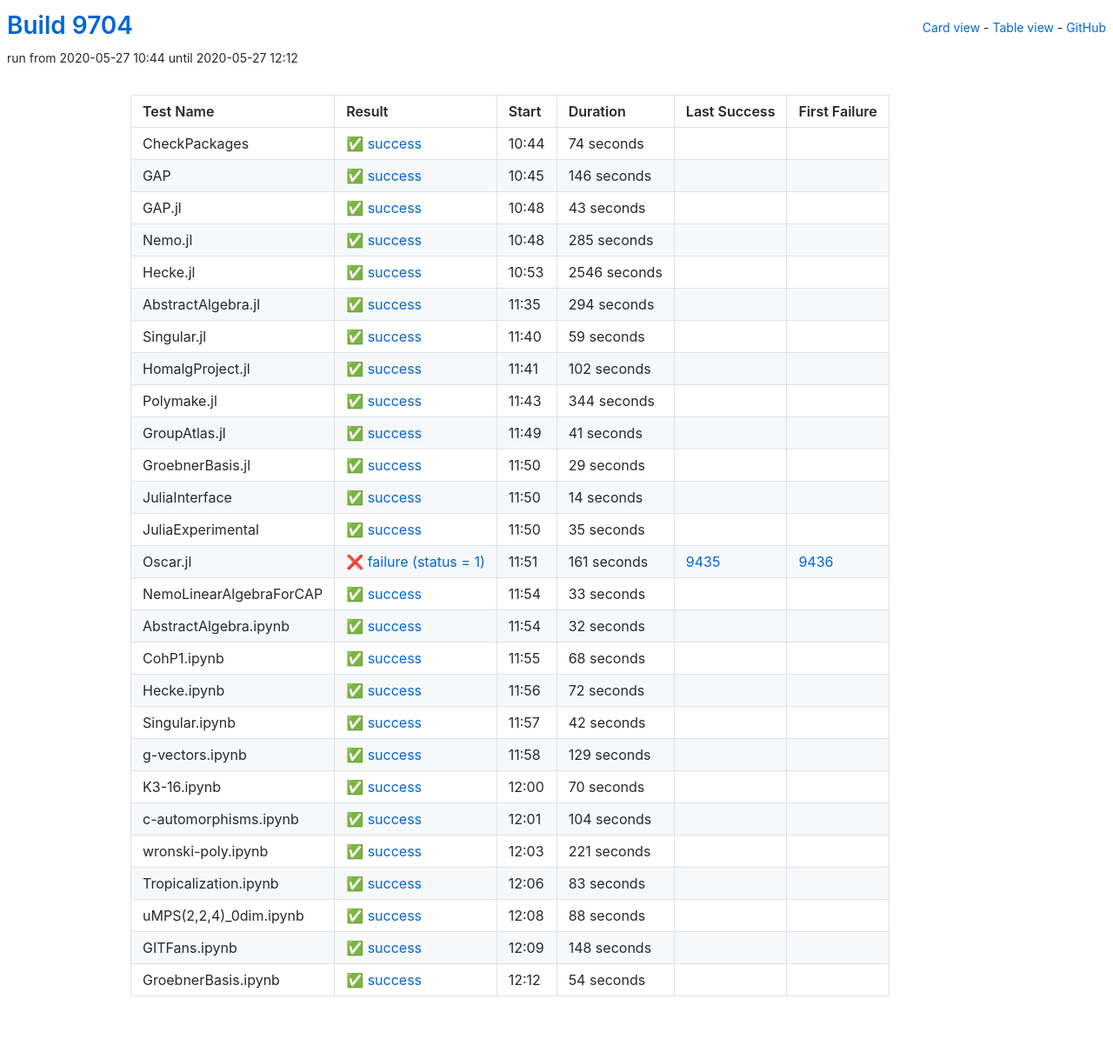
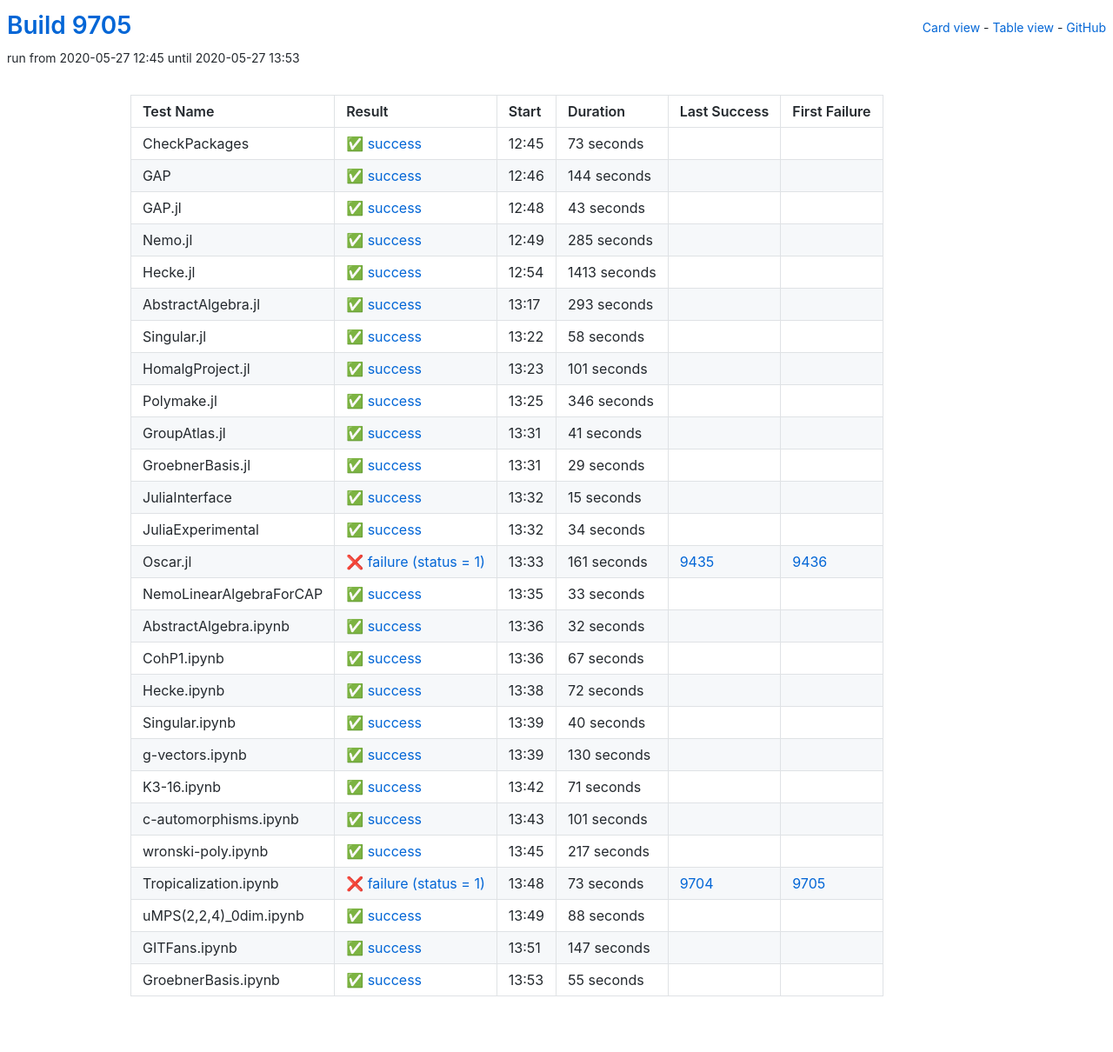
Before and after one commit to oscar-system/oscar-ci-status, a Jekyll site: the page built from table.html, in a window 1280 px wide. Shown: the whole page at 87% size. Built offline with Jekyll 4.4.1, drawn with Linux system fonts in a browser that asks for light colours.

Commit message:
Build 9705

```diff
--- a/_data/ci.yml
+++ b/_data/ci.yml
@@ -1,29 +1,29 @@
-build: 9704
-build_url: https://oscarci.mathematik.uni-kl.de/job/oscar/9704/
+build: 9705
+build_url: https://oscarci.mathematik.uni-kl.de/job/oscar/9705/
 job: oscar
 tests:
-- duration: 74
+- duration: 73
   exitcode: 0
   first_failure: false
   first_failure_url: null
   id: checkpackages
   last_success: false
   last_success_url: null
-  log: https://oscarci.mathematik.uni-kl.de/job/oscar/9704/artifact/logs/build-9704/CheckPackages.log
+  log: https://oscarci.mathematik.uni-kl.de/job/oscar/9705/artifact/logs/build-9705/CheckPackages.log
   name: CheckPackages
-  start: 2020-05-27 10:44
+  start: 2020-05-27 12:45
   status: success
   success: true
-- duration: 146
+- duration: 144
   exitcode: 0
   first_failure: false
   first_failure_url: null
   id: gap
   last_success: false
   last_success_url: null
-  log: https://oscarci.mathematik.uni-kl.de/job/oscar/9704/artifact/logs/build-9704/GAP.log
+  log: https://oscarci.mathematik.uni-kl.de/job/oscar/9705/artifact/logs/build-9705/GAP.log
   name: GAP
-  start: 2020-05-27 10:45
+  start: 2020-05-27 12:46
   status: success
   success: true
 - duration: 43
@@ -33,9 +33,9 @@ tests:
   id: gap-jl
   last_success: false
   last_success_url: null
-  log: https://oscarci.mathematik.uni-kl.de/job/oscar/9704/artifact/logs/build-9704/GAP.jl.log
+  log: https://oscarci.mathematik.uni-kl.de/job/oscar/9705/artifact/logs/build-9705/GAP.jl.log
   name: GAP.jl
-  start: 2020-05-27 10:48
+  start: 2020-05-27 12:48
   status: success
   success: true
 - duration: 285
@@ -45,69 +45,69 @@ tests:
   id: nemo-jl
   last_success: false
   last_success_url: null
-  log: https://oscarci.mathematik.uni-kl.de/job/oscar/9704/artifact/logs/build-9704/Nemo.jl.log
+  log: https://oscarci.mathematik.uni-kl.de/job/oscar/9705/artifact/logs/build-9705/Nemo.jl.log
   name: Nemo.jl
-  start: 2020-05-27 10:48
+  start: 2020-05-27 12:49
   status: success
   success: true
-- duration: 2546
+- duration: 1413
   exitcode: 0
   first_failure: false
   first_failure_url: null
   id: hecke-jl
   last_success: false
   last_success_url: null
-  log: https://oscarci.mathematik.uni-kl.de/job/oscar/9704/artifact/logs/build-9704/Hecke.jl.log
+  log: https://oscarci.mathematik.uni-kl.de/job/oscar/9705/artifact/logs/build-9705/Hecke.jl.log
   name: Hecke.jl
-  start: 2020-05-27 10:53
+  start: 2020-05-27 12:54
   status: success
   success: true
-- duration: 294
+- duration: 293
   exitcode: 0
   first_failure: false
   first_failure_url: null
   id: abstractalgebra-jl
   last_success: false
   last_success_url: null
-  log: https://oscarci.mathematik.uni-kl.de/job/oscar/9704/artifact/logs/build-9704/AbstractAlgebra.jl.log
+  log: https://oscarci.mathematik.uni-kl.de/job/oscar/9705/artifact/logs/build-9705/AbstractAlgebra.jl.log
   name: AbstractAlgebra.jl
-  start: 2020-05-27 11:35
+  start: 2020-05-27 13:17
   status: success
   success: true
-- duration: 59
+- duration: 58
   exitcode: 0
   first_failure: false
   first_failure_url: null
   id: singular-jl
   last_success: false
   last_success_url: null
-  log: https://oscarci.mathematik.uni-kl.de/job/oscar/9704/artifact/logs/build-9704/Singular.jl.log
+  log: https://oscarci.mathematik.uni-kl.de/job/oscar/9705/artifact/logs/build-9705/Singular.jl.log
   name: Singular.jl
-  start: 2020-05-27 11:40
+  start: 2020-05-27 13:22
   status: success
   success: true
-- duration: 102
+- duration: 101
   exitcode: 0
   first_failure: false
   first_failure_url: null
   id: homalgproject-jl
   last_success: false
   last_success_url: null
-  log: https://oscarci.mathematik.uni-kl.de/job/oscar/9704/artifact/logs/build-9704/HomalgProject.jl.log
+  log: https://oscarci.mathematik.uni-kl.de/job/oscar/9705/artifact/logs/build-9705/HomalgProject.jl.log
   name: HomalgProject.jl
-  start: 2020-05-27 11:41
+  start: 2020-05-27 13:23
   status: success
   success: true
-- duration: 344
+- duration: 346
   exitcode: 0
   first_failure: false
   first_failure_url: null
   id: polymake-jl
   last_success: false
   last_success_url: null
-  log: https://oscarci.mathematik.uni-kl.de/job/oscar/9704/artifact/logs/build-9704/Polymake.jl.log
+  log: https://oscarci.mathematik.uni-kl.de/job/oscar/9705/artifact/logs/build-9705/Polymake.jl.log
   name: Polymake.jl
-  start: 2020-05-27 11:43
+  start: 2020-05-27 13:25
   status: success
   success: true
 - duration: 41
@@ -117,9 +117,9 @@ tests:
   id: groupatlas-jl
   last_success: false
   last_success_url: null
-  log: https://oscarci.mathematik.uni-kl.de/job/oscar/9704/artifact/logs/build-9704/GroupAtlas.jl.log
+  log: https://oscarci.mathematik.uni-kl.de/job/oscar/9705/artifact/logs/build-9705/GroupAtlas.jl.log
   name: GroupAtlas.jl
-  start: 2020-05-27 11:49
+  start: 2020-05-27 13:31
   status: success
   success: true
 - duration: 29
@@ -129,33 +129,33 @@ tests:
   id: groebnerbasis-jl
   last_success: false
   last_success_url: null
-  log: https://oscarci.mathematik.uni-kl.de/job/oscar/9704/artifact/logs/build-9704/GroebnerBasis.jl.log
+  log: https://oscarci.mathematik.uni-kl.de/job/oscar/9705/artifact/logs/build-9705/GroebnerBasis.jl.log
   name: GroebnerBasis.jl
-  start: 2020-05-27 11:50
+  start: 2020-05-27 13:31
   status: success
   success: true
-- duration: 14
+- duration: 15
   exitcode: 0
   first_failure: false
   first_failure_url: null
   id: juliainterface
   last_success: false
   last_success_url: null
-  log: https://oscarci.mathematik.uni-kl.de/job/oscar/9704/artifact/logs/build-9704/JuliaInterface.log
+  log: https://oscarci.mathematik.uni-kl.de/job/oscar/9705/artifact/logs/build-9705/JuliaInterface.log
   name: JuliaInterface
-  start: 2020-05-27 11:50
+  start: 2020-05-27 13:32
   status: success
   success: true
-- duration: 35
+- duration: 34
   exitcode: 0
   first_failure: false
   first_failure_url: null
   id: juliaexperimental
   last_success: false
   last_success_url: null
-  log: https://oscarci.mathematik.uni-kl.de/job/oscar/9704/artifact/logs/build-9704/JuliaExperimental.log
+  log: https://oscarci.mathematik.uni-kl.de/job/oscar/9705/artifact/logs/build-9705/JuliaExperimental.log
   name: JuliaExperimental
-  start: 2020-05-27 11:50
+  start: 2020-05-27 13:32
   status: success
   success: true
 - duration: 161
@@ -165,9 +165,9 @@ tests:
   id: oscar-jl
   last_success: 9435
   last_success_url: https://oscarci.mathematik.uni-kl.de/job/oscar/9435/
-  log: https://oscarci.mathematik.uni-kl.de/job/oscar/9704/artifact/logs/build-9704/Oscar.jl.log
+  log: https://oscarci.mathematik.uni-kl.de/job/oscar/9705/artifact/logs/build-9705/Oscar.jl.log
   name: Oscar.jl
-  start: 2020-05-27 11:51
+  start: 2020-05-27 13:33
   status: failure
   success: false
 - duration: 33
@@ -177,9 +177,9 @@ tests:
   id: nemolinearalgebraforcap
   last_success: false
   last_success_url: null
-  log: https://oscarci.mathematik.uni-kl.de/job/oscar/9704/artifact/logs/build-9704/NemoLinearAlgebraForCAP.log
+  log: https://oscarci.mathematik.uni-kl.de/job/oscar/9705/artifact/logs/build-9705/NemoLinearAlgebraForCAP.log
   name: NemoLinearAlgebraForCAP
-  start: 2020-05-27 11:54
+  start: 2020-05-27 13:35
   status: success
   success: true
 - duration: 32
@@ -189,21 +189,21 @@ tests:
   id: abstractalgebra-ipynb
   last_success: false
   last_success_url: null
-  log: https://oscarci.mathematik.uni-kl.de/job/oscar/9704/artifact/logs/build-9704/AbstractAlgebra.ipynb.log
+  log: https://oscarci.mathematik.uni-kl.de/job/oscar/9705/artifact/logs/build-9705/AbstractAlgebra.ipynb.log
   name: AbstractAlgebra.ipynb
-  start: 2020-05-27 11:54
+  start: 2020-05-27 13:36
   status: success
   success: true
-- duration: 68
+- duration: 67
   exitcode: 0
   first_failure: false
   first_failure_url: null
   id: cohp1-ipynb
   last_success: false
   last_success_url: null
-  log: https://oscarci.mathematik.uni-kl.de/job/oscar/9704/artifact/logs/build-9704/CohP1.ipynb.log
+  log: https://oscarci.mathematik.uni-kl.de/job/oscar/9705/artifact/logs/build-9705/CohP1.ipynb.log
   name: CohP1.ipynb
-  start: 2020-05-27 11:55
+  start: 2020-05-27 13:36
   status: success
   success: true
 - duration: 72
@@ -213,83 +213,83 @@ tests:
   id: hecke-ipynb
   last_success: false
   last_success_url: null
-  log: https://oscarci.mathematik.uni-kl.de/job/oscar/9704/artifact/logs/build-9704/Hecke.ipynb.log
+  log: https://oscarci.mathematik.uni-kl.de/job/oscar/9705/artifact/logs/build-9705/Hecke.ipynb.log
   name: Hecke.ipynb
-  start: 2020-05-27 11:56
+  start: 2020-05-27 13:38
   status: success
   success: true
-- duration: 42
+- duration: 40
   exitcode: 0
   first_failure: false
   first_failure_url: null
   id: singular-ipynb
   last_success: false
   last_success_url: null
-  log: https://oscarci.mathematik.uni-kl.de/job/oscar/9704/artifact/logs/build-9704/Singular.ipynb.log
+  log: https://oscarci.mathematik.uni-kl.de/job/oscar/9705/artifact/logs/build-9705/Singular.ipynb.log
   name: Singular.ipynb
-  start: 2020-05-27 11:57
+  start: 2020-05-27 13:39
   status: success
   success: true
-- duration: 129
+- duration: 130
   exitcode: 0
   first_failure: false
   first_failure_url: null
   id: g-vectors-ipynb
   last_success: false
   last_success_url: null
-  log: https://oscarci.mathematik.uni-kl.de/job/oscar/9704/artifact/logs/build-9704/g-vectors.ipynb.log
+  log: https://oscarci.mathematik.uni-kl.de/job/oscar/9705/artifact/logs/build-9705/g-vectors.ipynb.log
   name: g-vectors.ipynb
-  start: 2020-05-27 11:58
+  start: 2020-05-27 13:39
   status: success
   success: true
-- duration: 70
+- duration: 71
   exitcode: 0
   first_failure: false
   first_failure_url: null
   id: k3-16-ipynb
   last_success: false
   last_success_url: null
-  log: https://oscarci.mathematik.uni-kl.de/job/oscar/9704/artifact/logs/build-9704/K3-16.ipynb.log
+  log: https://oscarci.mathematik.uni-kl.de/job/oscar/9705/artifact/logs/build-9705/K3-16.ipynb.log
   name: K3-16.ipynb
-  start: 2020-05-27 12:00
+  start: 2020-05-27 13:42
   status: success
   success: true
-- duration: 104
+- duration: 101
   exitcode: 0
   first_failure: false
   first_failure_url: null
   id: c-automorphisms-ipynb
   last_success: false
   last_success_url: null
-  log: https://oscarci.mathematik.uni-kl.de/job/oscar/9704/artifact/logs/build-9704/c-automorphisms.ipynb.log
+  log: https://oscarci.mathematik.uni-kl.de/job/oscar/9705/artifact/logs/build-9705/c-automorphisms.ipynb.log
   name: c-automorphisms.ipynb
-  start: 2020-05-27 12:01
+  start: 2020-05-27 13:43
   status: success
   success: true
-- duration: 221
+- duration: 217
   exitcode: 0
   first_failure: false
   first_failure_url: null
   id: wronski-poly-ipynb
   last_success: false
   last_success_url: null
-  log: https://oscarci.mathematik.uni-kl.de/job/oscar/9704/artifact/logs/build-9704/wronski-poly.ipynb.log
+  log: https://oscarci.mathematik.uni-kl.de/job/oscar/9705/artifact/logs/build-9705/wronski-poly.ipynb.log
   name: wronski-poly.ipynb
-  start: 2020-05-27 12:03
+  start: 2020-05-27 13:45
   status: success
   success: true
-- duration: 83
-  exitcode: 0
-  first_failure: false
-  first_failure_url: null
+- duration: 73
+  exitcode: 1
+  first_failure: 9705
+  first_failure_url: https://oscarci.mathematik.uni-kl.de/job/oscar/9705/
   id: tropicalization-ipynb
-  last_success: false
-  last_success_url: null
-  log: https://oscarci.mathematik.uni-kl.de/job/oscar/9704/artifact/logs/build-9704/Tropicalization.ipynb.log
+  last_success: 9704
+  last_success_url: https://oscarci.mathematik.uni-kl.de/job/oscar/9704/
+  log: https://oscarci.mathematik.uni-kl.de/job/oscar/9705/artifact/logs/build-9705/Tropicalization.ipynb.log
   name: Tropicalization.ipynb
-  start: 2020-05-27 12:06
-  status: success
-  success: true
+  start: 2020-05-27 13:48
+  status: failure
+  success: false
 - duration: 88
   exitcode: 0
   first_failure: false
@@ -297,32 +297,32 @@ tests:
   id: umps-2-2-4-0dim-ipynb
   last_success: false
   last_success_url: null
-  log: https://oscarci.mathematik.uni-kl.de/job/oscar/9704/artifact/logs/build-9704/uMPS-2-2-4-_0dim.ipynb.log
+  log: https://oscarci.mathematik.uni-kl.de/job/oscar/9705/artifact/logs/build-9705/uMPS-2-2-4-_0dim.ipynb.log
   name: uMPS(2,2,4)_0dim.ipynb
-  start: 2020-05-27 12:08
+  start: 2020-05-27 13:49
   status: success
   success: true
-- duration: 148
+- duration: 147
   exitcode: 0
   first_failure: false
   first_failure_url: null
   id: gitfans-ipynb
   last_success: false
   last_success_url: null
-  log: https://oscarci.mathematik.uni-kl.de/job/oscar/9704/artifact/logs/build-9704/GITFans.ipynb.log
+  log: https://oscarci.mathematik.uni-kl.de/job/oscar/9705/artifact/logs/build-9705/GITFans.ipynb.log
   name: GITFans.ipynb
-  start: 2020-05-27 12:09
+  start: 2020-05-27 13:51
   status: success
   success: true
-- duration: 54
+- duration: 55
   exitcode: 0
   first_failure: false
   first_failure_url: null
   id: groebnerbasis-ipynb
   last_success: false
   last_success_url: null
-  log: https://oscarci.mathematik.uni-kl.de/job/oscar/9704/artifact/logs/build-9704/GroebnerBasis.ipynb.log
+  log: https://oscarci.mathematik.uni-kl.de/job/oscar/9705/artifact/logs/build-9705/GroebnerBasis.ipynb.log
   name: GroebnerBasis.ipynb
-  start: 2020-05-27 12:12
+  start: 2020-05-27 13:53
   status: success
   success: true
```
Also changed, not shown: README.md.
